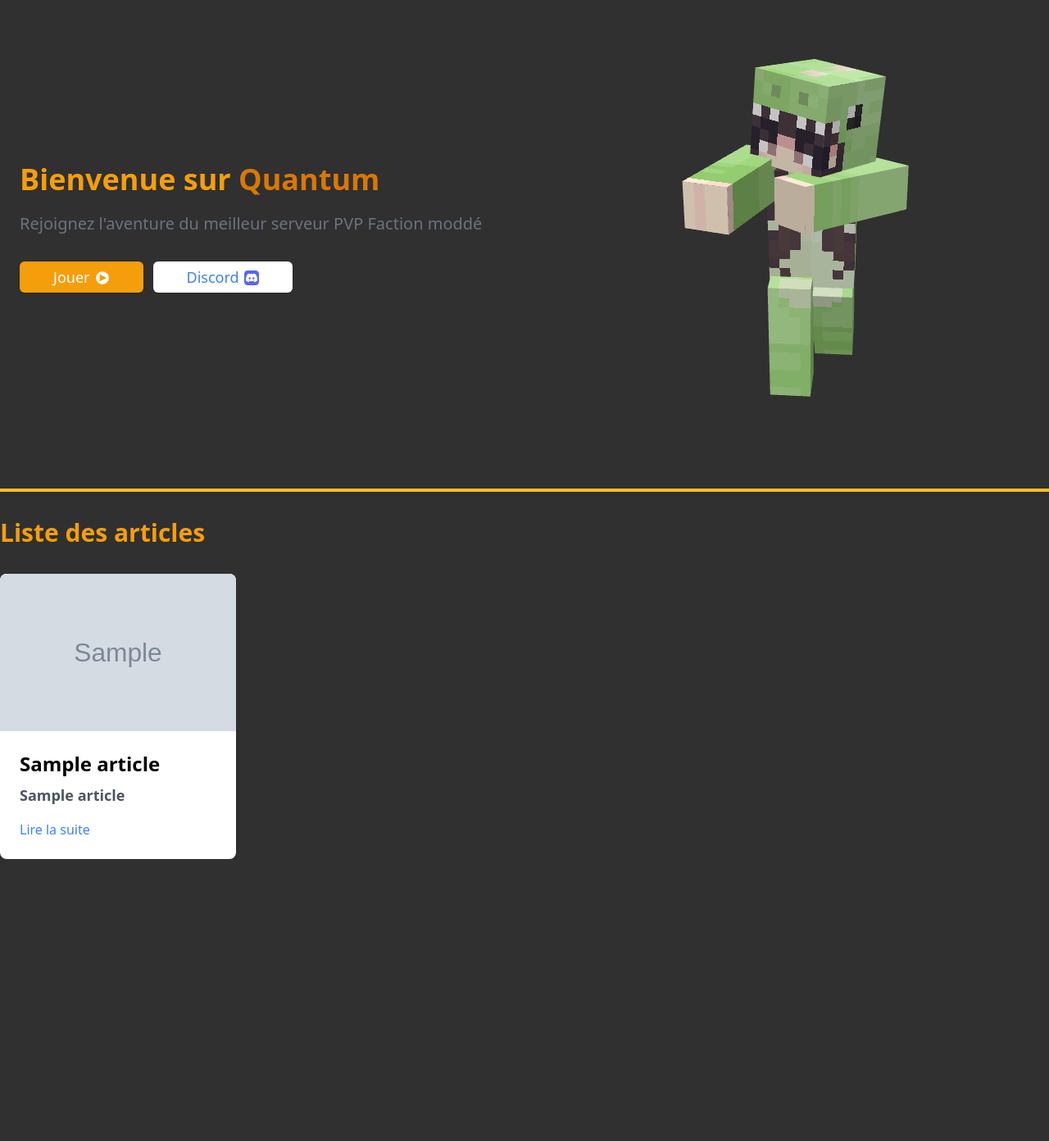
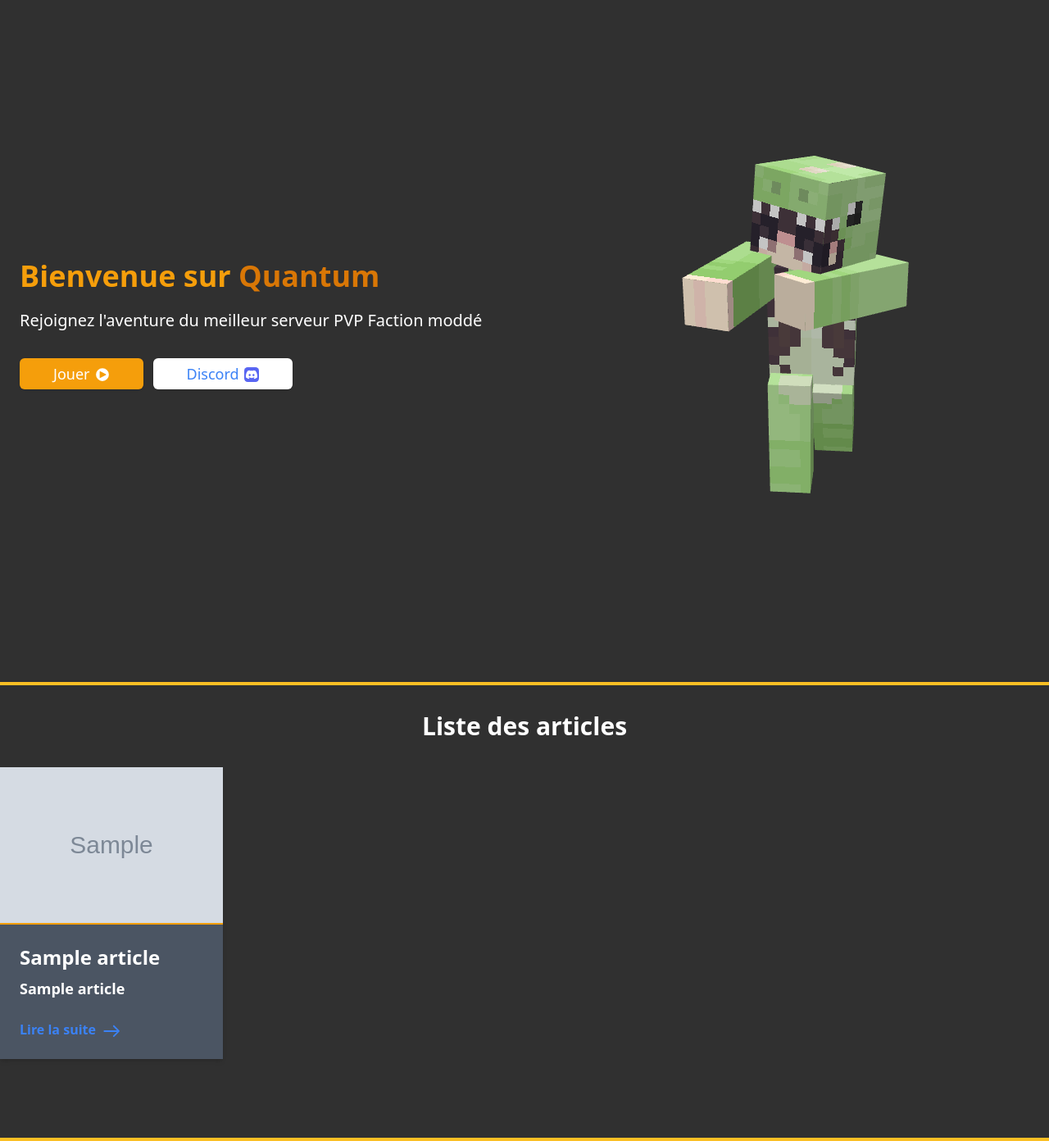
Before and after one commit to rubenalkapov/quantum_mc, a Symfony app: template templates/home/index.html.twig in a window 1280 px wide. Shown: the part 88-1480 px from the top of the page at 82% size. Before the commit the page ends 1136 px from the top, so only its background shows below. Run offline with Twig, Linux system fonts and the light colour scheme; the template is opened without the code that fills it: most values are stand-ins (such as "Sample title", 1, 10 or a date in 2020); grey boxes marked "Sample" are stand-in pictures; style sheets or scripts are compiled from the project's sources; some libraries are stand-ins or nearby versions.

Commit message:
Sécurisation des pages admin et mise en page de la liste des articles sur la page d'accueil

```diff
--- a/src/Controller/SecurityController.php
+++ b/src/Controller/SecurityController.php
@@ -16,6 +16,12 @@ class SecurityController extends AbstractController
     #[Route('/logout', name: 'app_logout')]
     public function logout()
     {
+        return $this->redirectToRoute('home');
+    }
 
+    #[Route('/admin', name: 'admin')]
+    public function admin(): Response
+    {
+        return $this->render('admin/admin.html.twig');
     }
 }
--- a/templates/base.html.twig
+++ b/templates/base.html.twig
@@ -23,6 +23,12 @@
             <div class="flex items-center ml-auto">
                 <nav>
                     <ul class="flex space-x-12">
+                        {% if is_granted('ROLE_ADMIN') %}
+                            <li class="relative group">
+                                <a href="/admin" class="text-white hover:text-gray-400">Administration</a>
+                                <span class="absolute left-0 bottom-0 h-0.5 bg-white opacity-0 group-hover:opacity-100 group-hover:w-full transition-all duration-300"></span>
+                            </li>
+                        {% endif %}
                         <li class="relative group">
                             <a href="/articles" class="text-white hover:text-gray-400">News</a>
                             <span class="absolute left-0 bottom-0 h-0.5 bg-white opacity-0 group-hover:opacity-100 group-hover:w-full transition-all duration-300"></span>
--- a/templates/home/index.html.twig
+++ b/templates/home/index.html.twig
@@ -3,14 +3,14 @@
 {% block title %}Quantum PVP | Accueil{% endblock %}
 
 {% block body %}
-    <div class="relative flex flex-col items-center max-w-screen-xl px-4 mx-auto md:flex-row sm:px-6 p-8">
+    <div class="relative flex flex-col items-center max-w-screen-xl px-4 mx-auto md:flex-row sm:px-6 p-8 h-[52rem]">
         <div class="flex items-center py-5 md:w-1/2 md:pb-20 md:pt-10 md:pr-10">
             <div class="text-left">
                 <h2 class="text-2xl font-extrabold text-amber-500 sm:text-5xl sm:leading-none md:text-4xl">
                     Bienvenue sur
                     <span class="font-bold text-amber-600">Quantum</span>
                 </h2>
-                <p class="max-w-md mx-auto mt-3 text-base text-gray-500 sm:text-lg md:mt-5 md:text-xl md:max-w-3xl">
+                <p class="max-w-md mx-auto mt-3 text-base text-white sm:text-lg md:mt-5 md:text-xl md:max-w-3xl">
                     Rejoignez l'aventure du meilleur serveur PVP Faction moddé
                 </p>
                 <div class="mt-5 sm:flex md:mt-8">
@@ -28,27 +28,35 @@
         <div class="flex items-center md:pb-20 md:pt-10 md:ml-48">
             <div class="relative rounded">
                 <div class="rounded-lg text-black">
-                    <img src="{{ asset('images/screenshot.png') }}" alt="Image de fond Quantum" draggable="false"/>
+                    <img src="{{ asset('images/screenshot2.png') }}" alt="Image de fond Quantum" draggable="false"/>
                 </div>
             </div>
         </div>
     </div>
     <div class="border-2 border-amber-400"></div>
-    <div class="container flex flex-col mt-8">
-        <h1 class="text-3xl font-bold justify-center text-amber-500 mb-8">Liste des articles</h1>
-        <div class="grid grid-cols-1 md:grid-cols-2 lg:grid-cols-3 gap-52">
+    <div class="container flex flex-col mx-auto mt-8">
+        <h1 class="text-3xl font-bold justify-center mx-auto text-white mb-8">Liste des articles</h1>
+        <div class="grid grid-cols-1 md:grid-cols-2 lg:grid-cols-4 gap-16">
             {% for article in articles %}
-                <div class="bg-white shadow-md rounded-lg overflow-hidden">
+                <div class="bg-gray-600 shadow-md overflow-hidden">
                     {% if article.image %}
-                        <img src="{{ asset('uploads/images/' ~ article.image) }}" alt="{{ article.title }}" draggable="false" class="w-full h-48 object-cover">
+                        <img src="{{ asset('uploads/images/' ~ article.image) }}" alt="{{ article.title }}" draggable="false" class="w-full h-48 object-cover border-b-amber-500 border-b-2">
                     {% endif %}
                     <div class="p-6">
-                        <h2 class="text-2xl font-bold mb-2">{{ article.title }}</h2>
-                        <h3 class="text-lg font-semibold text-gray-600 mb-2">{{ article.shortTitle }}</h3>
-                        <a href="{{ path('article_show', {slug: article.slug}) }}" class="text-blue-500 hover:underline mt-4 block">Lire la suite</a>
+                        <h2 class="text-2xl text-white font-bold mb-2">{{ article.title }}</h2>
+                        <h3 class="text-lg text-white font-semibold mb-2">{{ article.shortTitle }}</h3>
+                        <a href="{{ path('article_show', {slug: article.slug}) }}" class="text-blue-500 font-bold hover:underline mt-4 inline-block align-middle group">
+                            Lire la suite
+                            <svg xmlns="http://www.w3.org/2000/svg" width="1.78em" height="1em" viewBox="0 0 16 9" class="inline align-middle transition transform group-hover:-translate-x-[-0.5rem]">
+                                <path fill="currentColor" d="M12.5 5h-9c-.28 0-.5-.22-.5-.5s.22-.5.5-.5h9c.28 0 .5.22.5.5s-.22.5-.5.5"/>
+                                <path fill="currentColor" d="M10 8.5a.47.47 0 0 1-.35-.15c-.2-.2-.2-.51 0-.71l3.15-3.15l-3.15-3.15c-.2-.2-.2-.51 0-.71s.51-.2.71 0l3.5 3.5c.2.2.2.51 0 .71l-3.5 3.5c-.1.1-.23.15-.35.15Z"/>
+                            </svg>
+                        </a>
+
                     </div>
                 </div>
             {% endfor %}
         </div>
     </div>
+    <div class="border-2 border-amber-400 mt-[6rem]"></div>
 {% endblock %}
```
Also changed, not shown: templates/admin/admin.html.twig (added, +9 -0 lines), assets/images/screenshot.png, assets/images/screenshot2.png (added), 1 other file.
